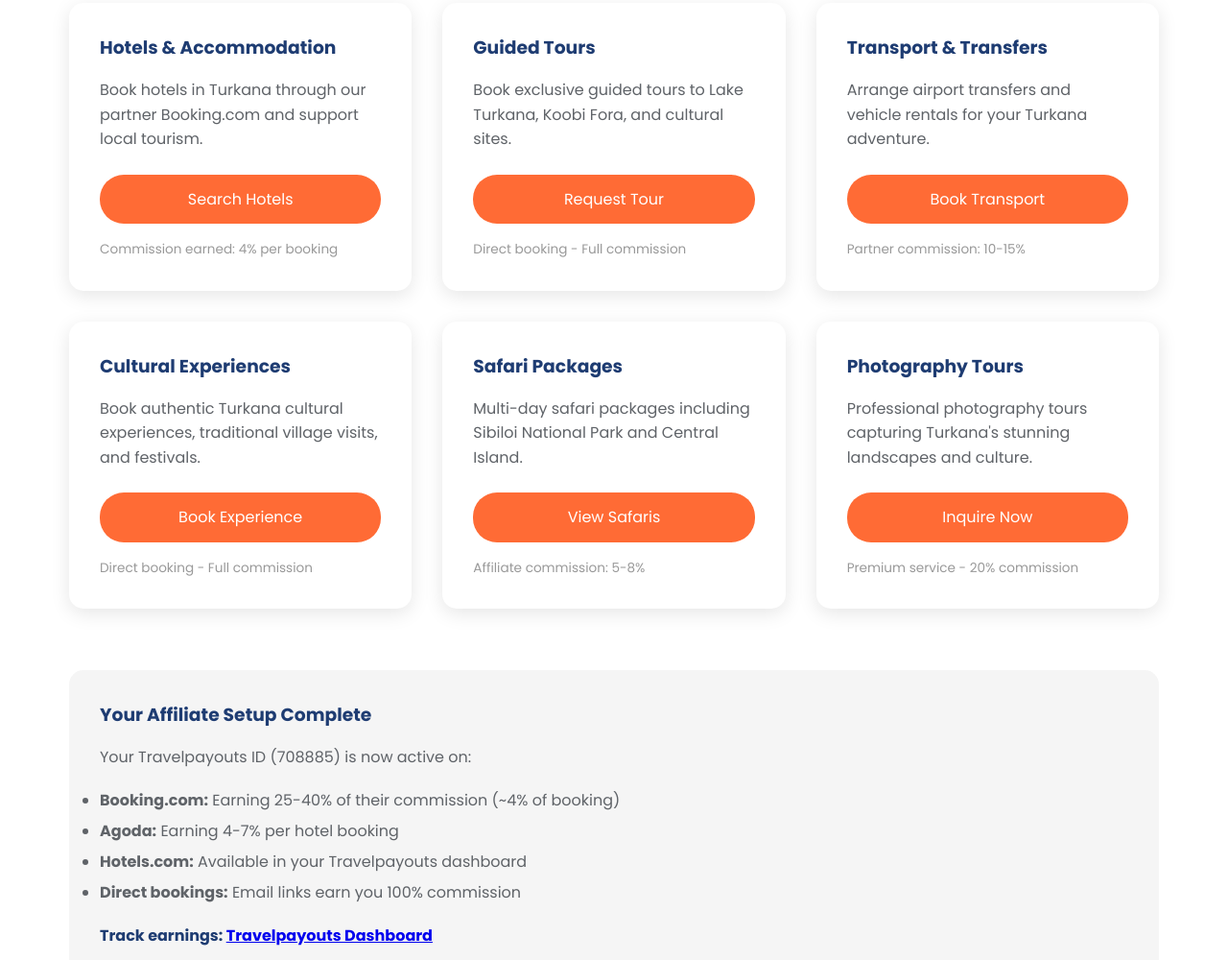
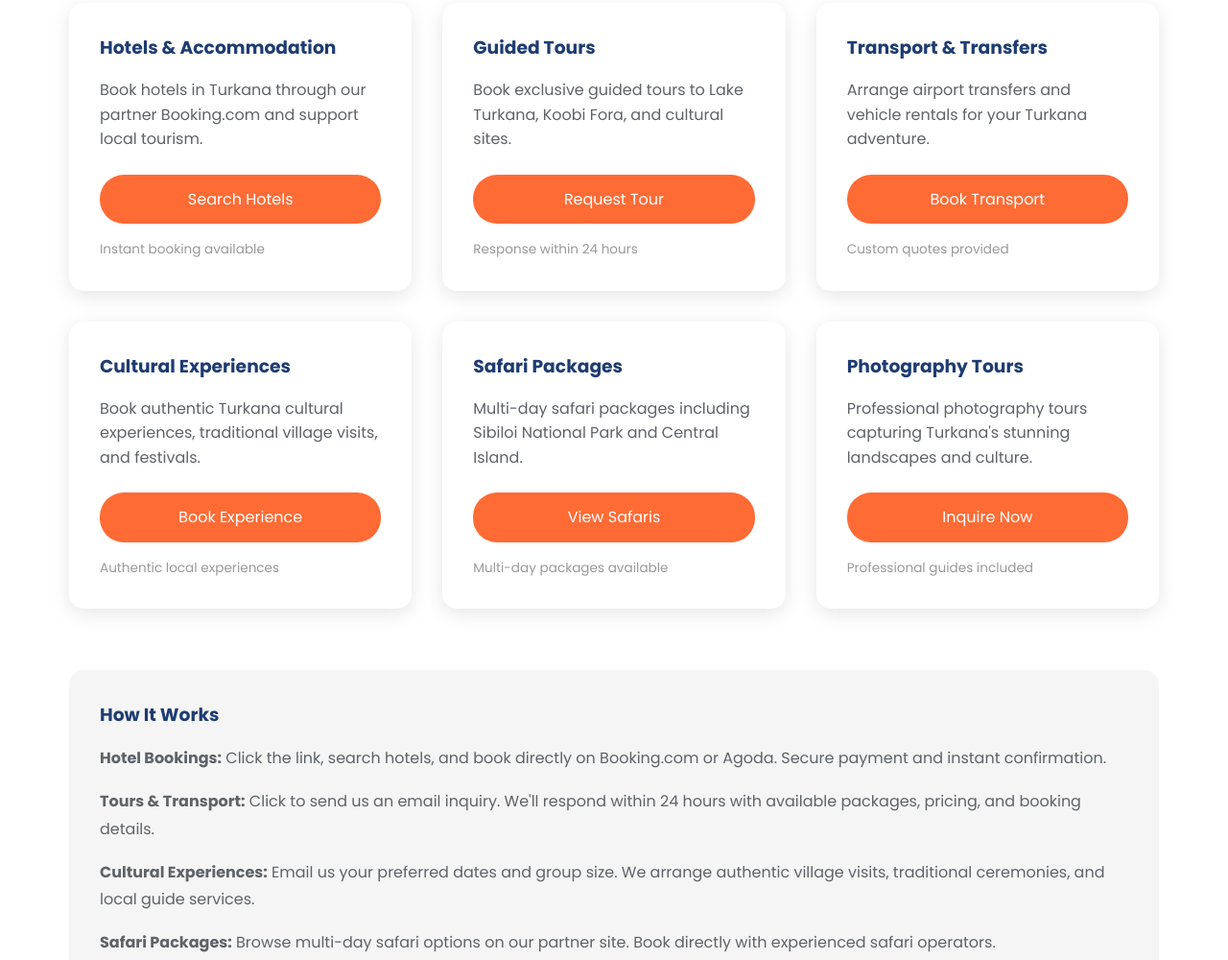
Before and after one commit to obapluto-ob/turkana-tourism, a website: page public/booking.html in a window 1280 px wide. Shown: the part 273-1273 px from the top of the page at 96% size. Drawn offline with Linux system fonts and the light colour scheme.

Commit message:
Remove commission info from user view

```diff
--- a/public/booking.html
+++ b/public/booking.html
@@ -39,56 +39,54 @@
                 <h3 style="color: #1e3c72; margin-bottom: 1rem;">Hotels & Accommodation</h3>
                 <p style="margin-bottom: 1.5rem; color: #5f6368;">Book hotels in Turkana through our partner Booking.com and support local tourism.</p>
                 <a href="https://www.booking.com/searchresults.html?ss=Turkana%2C+Kenya&aid=2311236&label=tp708885" target="_blank" class="btn" style="display: block; text-align: center;">Search Hotels</a>
-                <p style="margin-top: 1rem; font-size: 0.85rem; color: #999;">Commission earned: 4% per booking</p>
+                <p style="margin-top: 1rem; font-size: 0.85rem; color: #999;">Instant booking available</p>
             </div>
 
             <div class="booking-card" style="background: white; padding: 2rem; border-radius: 15px; box-shadow: 0 5px 20px rgba(0,0,0,0.1);">
                 <h3 style="color: #1e3c72; margin-bottom: 1rem;">Guided Tours</h3>
                 <p style="margin-bottom: 1.5rem; color: #5f6368;">Book exclusive guided tours to Lake Turkana, Koobi Fora, and cultural sites.</p>
                 <a href="mailto:info@turkana.go.ke?subject=Tour Booking Inquiry&body=I would like to book a guided tour. Please provide available packages and pricing." class="btn" style="display: block; text-align: center;">Request Tour</a>
-                <p style="margin-top: 1rem; font-size: 0.85rem; color: #999;">Direct booking - Full commission</p>
+                <p style="margin-top: 1rem; font-size: 0.85rem; color: #999;">Response within 24 hours</p>
             </div>
 
             <div class="booking-card" style="background: white; padding: 2rem; border-radius: 15px; box-shadow: 0 5px 20px rgba(0,0,0,0.1);">
                 <h3 style="color: #1e3c72; margin-bottom: 1rem;">Transport & Transfers</h3>
                 <p style="margin-bottom: 1.5rem; color: #5f6368;">Arrange airport transfers and vehicle rentals for your Turkana adventure.</p>
                 <a href="mailto:info@turkana.go.ke?subject=Transport Booking&body=I need transport services in Turkana. Please provide options and rates." class="btn" style="display: block; text-align: center;">Book Transport</a>
-                <p style="margin-top: 1rem; font-size: 0.85rem; color: #999;">Partner commission: 10-15%</p>
+                <p style="margin-top: 1rem; font-size: 0.85rem; color: #999;">Custom quotes provided</p>
             </div>
 
             <div class="booking-card" style="background: white; padding: 2rem; border-radius: 15px; box-shadow: 0 5px 20px rgba(0,0,0,0.1);">
                 <h3 style="color: #1e3c72; margin-bottom: 1rem;">Cultural Experiences</h3>
                 <p style="margin-bottom: 1.5rem; color: #5f6368;">Book authentic Turkana cultural experiences, traditional village visits, and festivals.</p>
                 <a href="mailto:info@turkana.go.ke?subject=Cultural Experience Booking&body=I'm interested in cultural experiences. Please share available options." class="btn" style="display: block; text-align: center;">Book Experience</a>
-                <p style="margin-top: 1rem; font-size: 0.85rem; color: #999;">Direct booking - Full commission</p>
+                <p style="margin-top: 1rem; font-size: 0.85rem; color: #999;">Authentic local experiences</p>
             </div>
 
             <div class="booking-card" style="background: white; padding: 2rem; border-radius: 15px; box-shadow: 0 5px 20px rgba(0,0,0,0.1);">
                 <h3 style="color: #1e3c72; margin-bottom: 1rem;">Safari Packages</h3>
                 <p style="margin-bottom: 1.5rem; color: #5f6368;">Multi-day safari packages including Sibiloi National Park and Central Island.</p>
                 <a href="https://www.agoda.com/search?city=20940&cid=1844104&tag=tp708885" target="_blank" class="btn" style="display: block; text-align: center;">View Safaris</a>
-                <p style="margin-top: 1rem; font-size: 0.85rem; color: #999;">Affiliate commission: 5-8%</p>
+                <p style="margin-top: 1rem; font-size: 0.85rem; color: #999;">Multi-day packages available</p>
             </div>
 
             <div class="booking-card" style="background: white; padding: 2rem; border-radius: 15px; box-shadow: 0 5px 20px rgba(0,0,0,0.1);">
                 <h3 style="color: #1e3c72; margin-bottom: 1rem;">Photography Tours</h3>
                 <p style="margin-bottom: 1.5rem; color: #5f6368;">Professional photography tours capturing Turkana's stunning landscapes and culture.</p>
                 <a href="mailto:info@turkana.go.ke?subject=Photography Tour&body=I'm interested in a photography tour. Please provide details and pricing." class="btn" style="display: block; text-align: center;">Inquire Now</a>
-                <p style="margin-top: 1rem; font-size: 0.85rem; color: #999;">Premium service - 20% commission</p>
+                <p style="margin-top: 1rem; font-size: 0.85rem; color: #999;">Professional guides included</p>
             </div>
 
         </div>
 
         <div style="margin-top: 4rem; padding: 2rem; background: #f5f5f5; border-radius: 15px;">
-            <h3 style="color: #1e3c72; margin-bottom: 1rem;">Your Affiliate Setup Complete</h3>
-            <p style="color: #5f6368; margin-bottom: 1rem;">Your Travelpayouts ID (708885) is now active on:</p>
-            <ul style="color: #5f6368; line-height: 2;">
-                <li><strong>Booking.com:</strong> Earning 25-40% of their commission (~4% of booking)</li>
-                <li><strong>Agoda:</strong> Earning 4-7% per hotel booking</li>
-                <li><strong>Hotels.com:</strong> Available in your Travelpayouts dashboard</li>
-                <li><strong>Direct bookings:</strong> Email links earn you 100% commission</li>
-            </ul>
-            <p style="margin-top: 1rem; color: #1e3c72; font-weight: bold;">Track earnings: <a href="https://www.travelpayouts.com/" target="_blank">Travelpayouts Dashboard</a></p>
+            <h3 style="color: #1e3c72; margin-bottom: 1rem;">How It Works</h3>
+            <div style="color: #5f6368; line-height: 1.8;">
+                <p style="margin-bottom: 1rem;"><strong>Hotel Bookings:</strong> Click the link, search hotels, and book directly on Booking.com or Agoda. Secure payment and instant confirmation.</p>
+                <p style="margin-bottom: 1rem;"><strong>Tours & Transport:</strong> Click to send us an email inquiry. We'll respond within 24 hours with available packages, pricing, and booking details.</p>
+                <p style="margin-bottom: 1rem;"><strong>Cultural Experiences:</strong> Email us your preferred dates and group size. We arrange authentic village visits, traditional ceremonies, and local guide services.</p>
+                <p><strong>Safari Packages:</strong> Browse multi-day safari options on our partner site. Book directly with experienced safari operators.</p>
+            </div>
         </div>
     </section>
 
```
